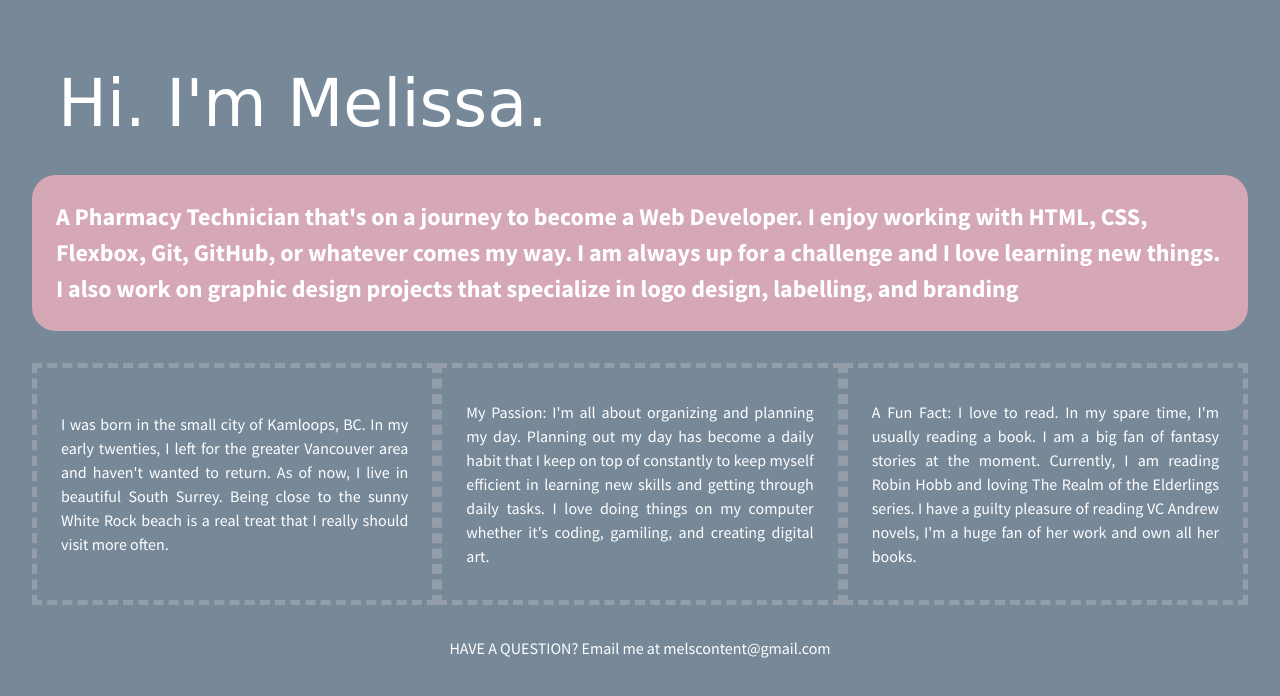
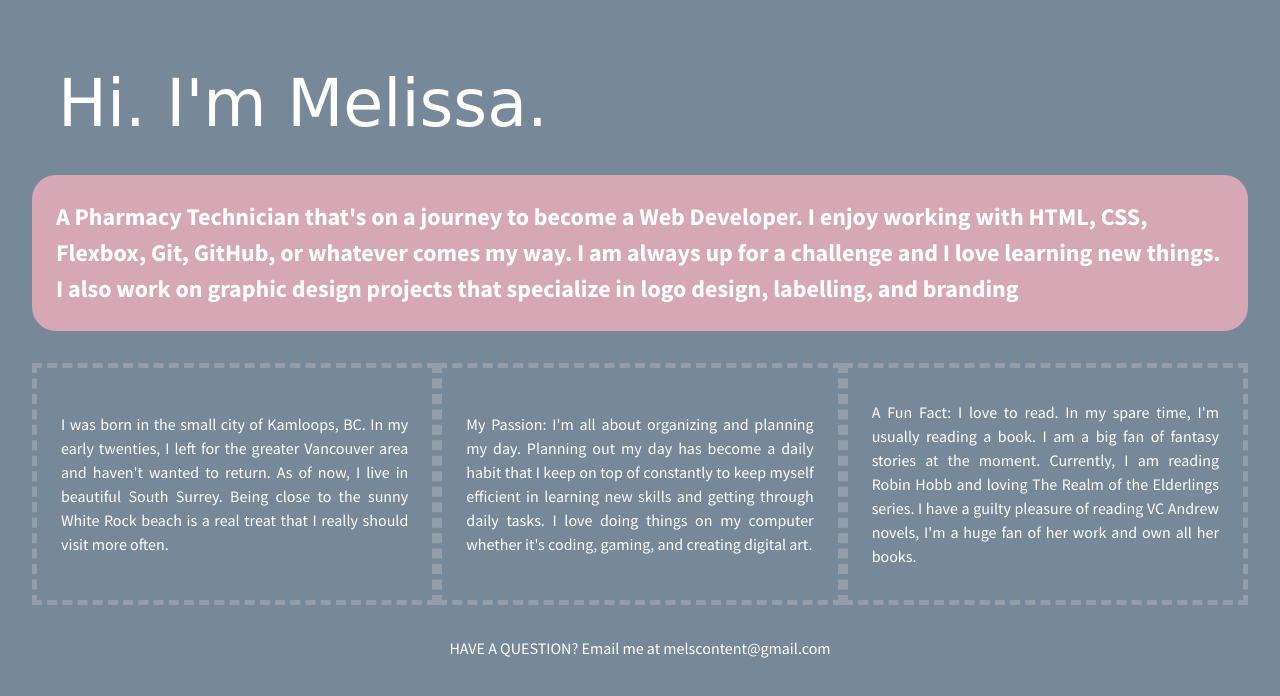
Before and after one commit to Teddiurssa/Flexbox-Layout, a plain HTML site: page index.html in a window 1280 px wide. Drawn offline with nearby package versions, Linux system fonts and the light colour scheme; a web font is replaced by a local one.

Commit message:
fix spelling error

```diff
--- a/index.html
+++ b/index.html
@@ -31,7 +31,7 @@
             I was born in the small city of Kamloops, BC. In my early twenties, I left for the greater Vancouver area and haven't wanted to return. As of now, I live in beautiful South Surrey. Being close to the sunny White Rock beach is a real treat that I really should visit more often.
         </div>
         <div id="div-2" class="flex-items">
-            My Passion: I'm all about organizing and planning my day. Planning out my day has become a daily habit that I keep on top of constantly to keep myself efficient in learning new skills and getting through daily tasks. I love doing things on my computer whether it's coding, gamiling, and creating digital art.
+            My Passion: I'm all about organizing and planning my day. Planning out my day has become a daily habit that I keep on top of constantly to keep myself efficient in learning new skills and getting through daily tasks. I love doing things on my computer whether it's coding, gaming, and creating digital art.
         </div>
         <div id="div-3" class="flex-items">
             A Fun Fact: I love to read. In my spare time, I'm usually reading a book. I am a big fan of fantasy stories at the moment. Currently, I am reading Robin Hobb and loving The Realm of the Elderlings series. I have a guilty pleasure of reading VC Andrew novels, I'm a huge fan of her work and own all her books.
```
